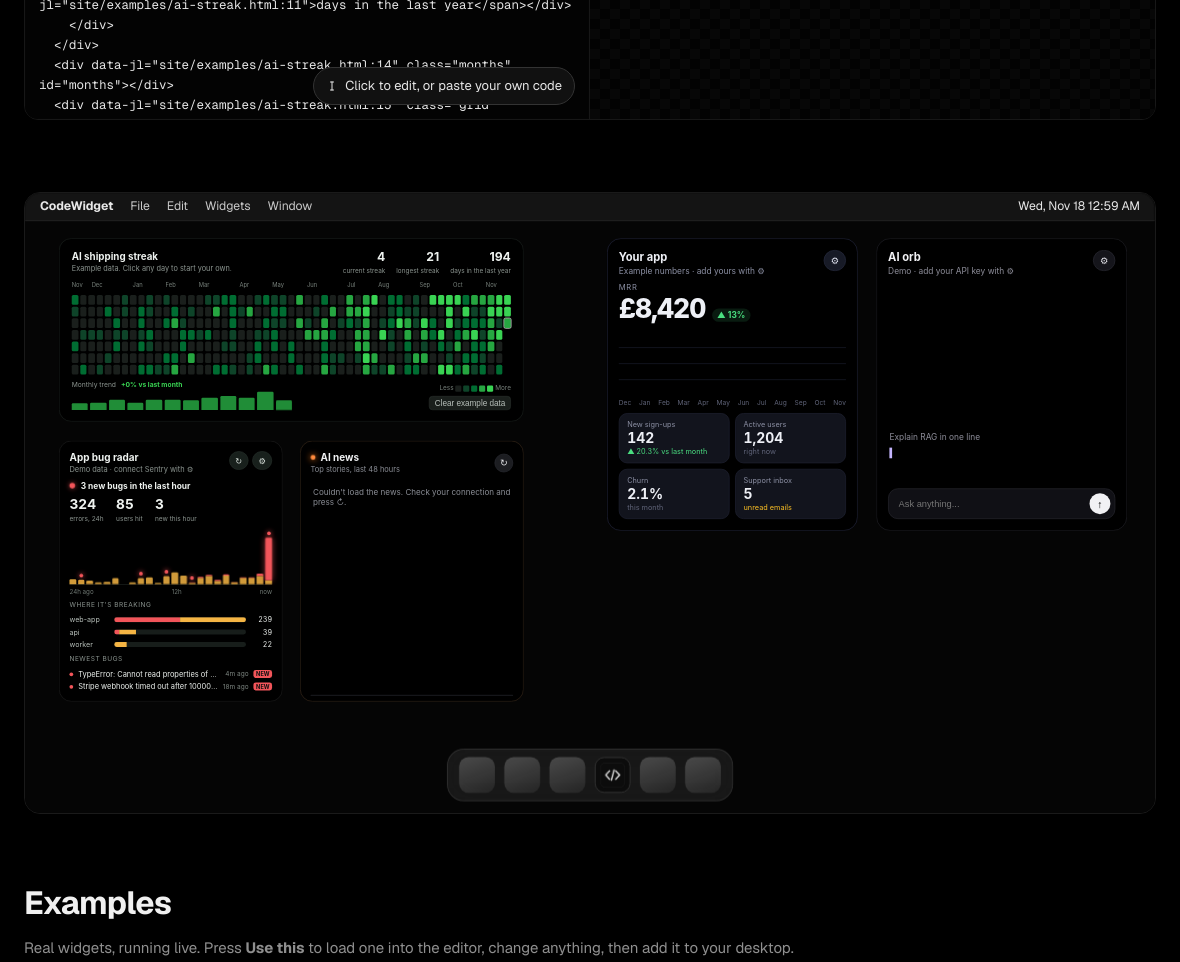
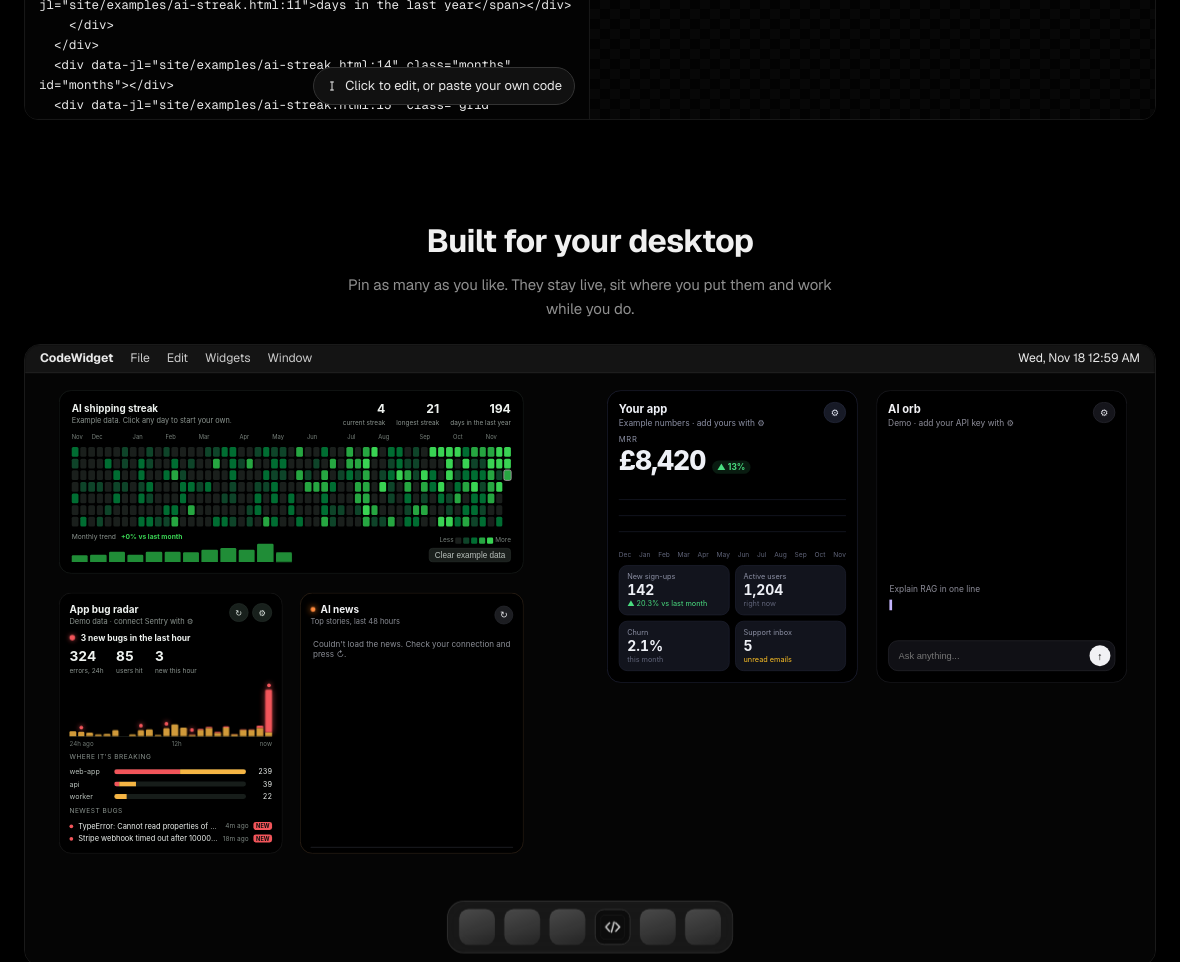
Before and after one commit to thomaslrw/CodeWidget, an Electron app: page site/index.html in a window 1180 px wide. Shown: the part 1140-2102 px from the top of the page. Drawn offline with nearby package versions, Linux system fonts and the light colour scheme; no server answers; files whose address does not match are found by name.

Commit message:
Add a title and subtitle above the desktop showcase
Co-Authored-By: Claude Opus 5.5 <noreply@anthropic.com>
Claude-Session: https://claude.ai/code/session_017AiLmdtveXdU2VAx4AALy7

```diff
--- a/site/index.html
+++ b/site/index.html
@@ -89,6 +89,10 @@
 </section>
 
 <section class="showcase-wrap">
+  <div class="showcase-intro reveal">
+    <h2>Built for your desktop</h2>
+    <p class="sub">Pin as many as you like. They stay live, sit where you put them and work while you do.</p>
+  </div>
   <div class="showcase reveal" id="showcase" aria-label="A desktop with CodeWidget widgets on it">
     <div class="desk" id="desk">
       <div class="menubar">
--- a/site/style.css
+++ b/site/style.css
@@ -150,7 +150,9 @@ h1 .soft { color: #8f8f8f; }
 }
 .edit-hint:hover { border-color: #555; }
 .code-pane:not(.idle) .edit-hint { opacity: 0; transform: translateY(6px); pointer-events: none; }
-.showcase-wrap { max-width: 1180px; margin: 0 auto; padding: 72px 24px 0; }
+.showcase-wrap { max-width: 1180px; margin: 0 auto; padding: 96px 24px 0; }
+.showcase-intro { text-align: center; margin: 0 0 24px; }
+.showcase-intro .sub { margin: 0 auto; max-width: 520px; }
 .maker-bar {
   display: flex; flex-wrap: wrap; align-items: center; justify-content: space-between; gap: 10px;
   padding: 12px; border: 1px solid var(--line); border-bottom: 0; border-radius: 14px 14px 0 0; background: var(--panel);
@@ -291,7 +293,7 @@ details p { color: #cfcfcf; margin: 10px 0 0; }
   .hero { padding-top: 32px; }
   .ctas .ghost { display: none; }
   .showcase { border-radius: 10px; }
-  .showcase-wrap { padding-top: 40px; }
+  .showcase-wrap { padding-top: 64px; }
   .nav-links a:not(.btn) { display: none; }
   .mobile-note { display: block; }
   .panes { grid-template-columns: 1fr; height: auto; }
```
